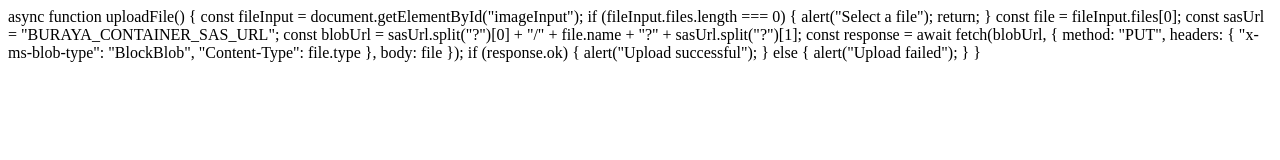
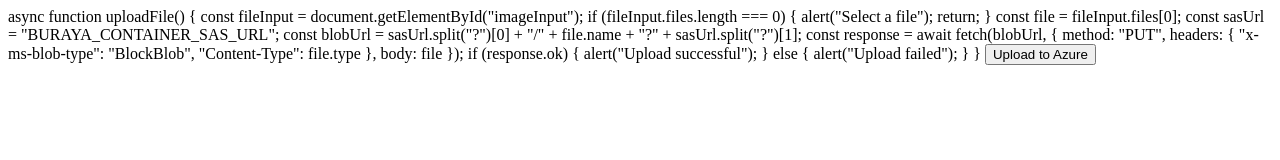
Before and after one commit to fadik8022-cyber/task4, a plain HTML site: page index.html in a window 1280 px wide. Drawn offline with Linux system fonts and the light colour scheme.

Commit message:
Add button to upload file to Azure

```diff
--- a/index.html
+++ b/index.html
@@ -33,3 +33,6 @@ async function uploadFile() {
         alert("Upload failed");
     }
 }
+<button onclick="uploadFile()">
+    Upload to Azure
+</button>
```
